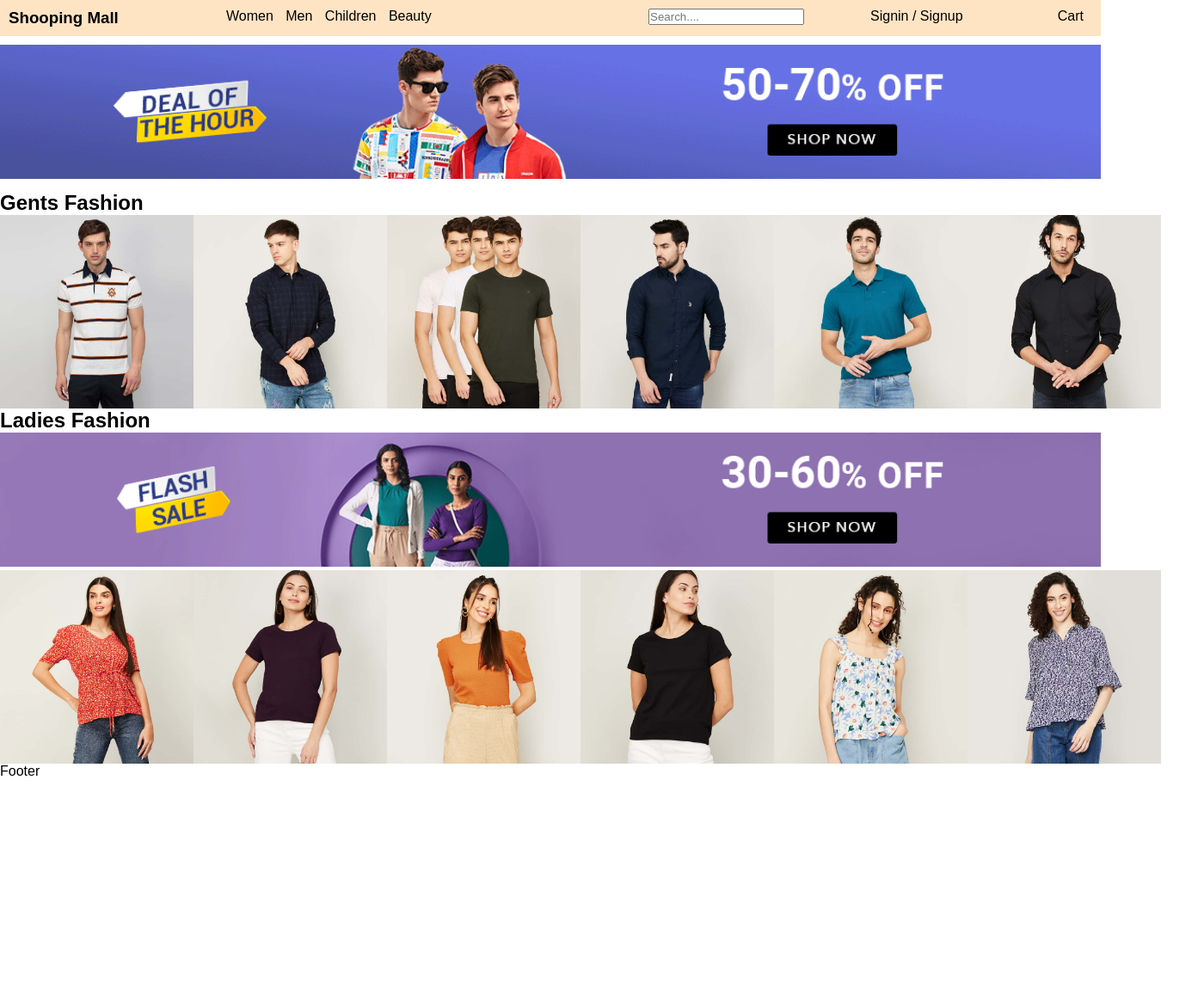
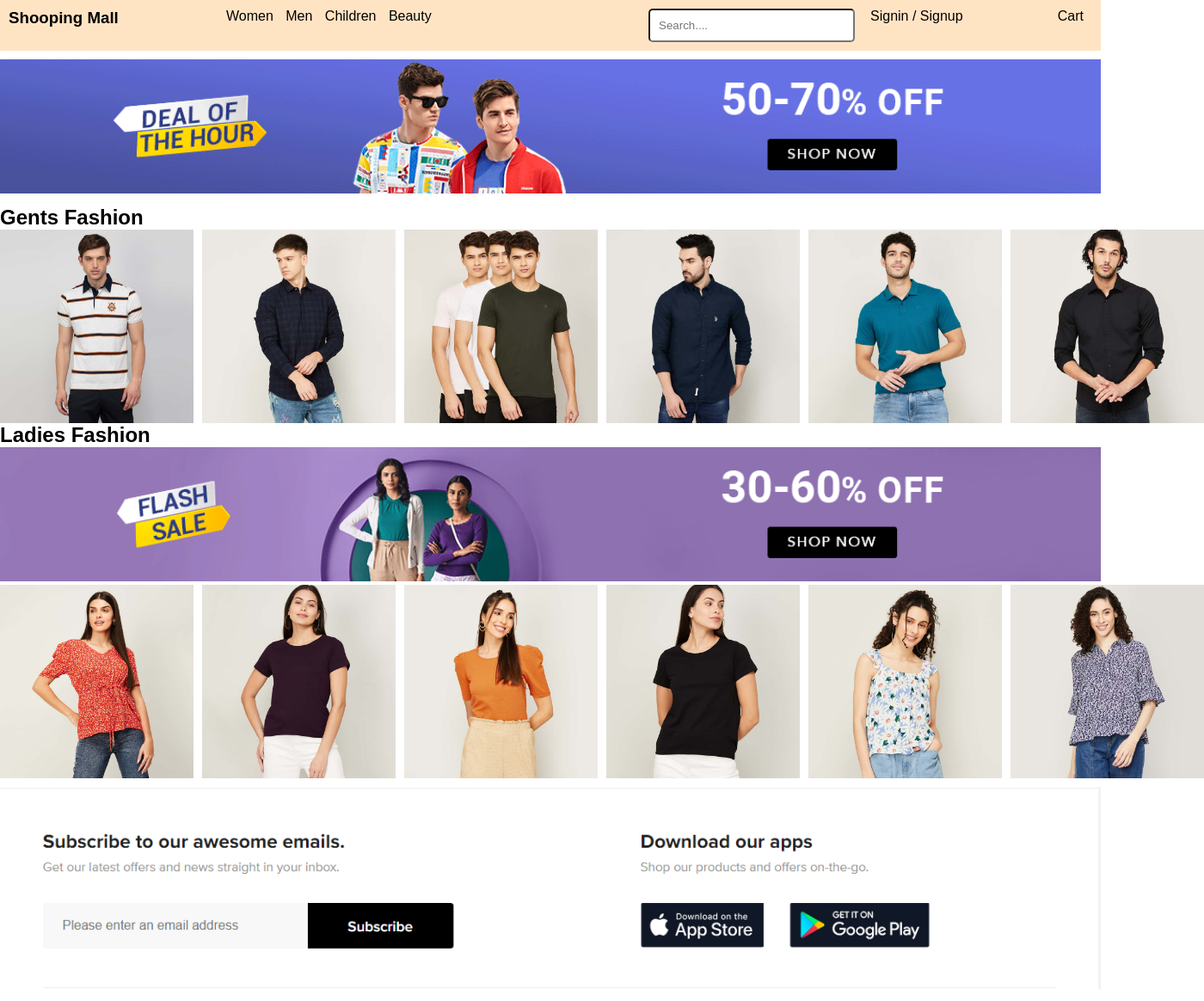
Before and after one commit to DineshReddy1812/shopweb, a React (Create React App) app: page / in a window 1280 px wide. Shown: the whole page at 86% size, 1400 px wide, since content can reach past the window. Before the commit the page ends 906 px from the top, so only its background shows below. Built offline with nearby package versions, Linux system fonts and the light colour scheme.

Commit message:
new changes

```diff
--- a/src/App.css
+++ b/src/App.css
@@ -25,10 +25,16 @@
 
 .centre{
   flex: 4;
+  display: flex;
 }
 
 .search{
   flex: 2;
+}
+.search input{
+  padding: 10px;
+  width: 15rem;
+  border-radius: 5px;
 }
 
 .right{
@@ -47,6 +53,7 @@
 }
 .menimages{
   display: flex;
+  gap: 10px;
 }
 .menimages img{
   width: 225px;
--- a/src/Shoppingfolder/components/Footer.jsx
+++ b/src/Shoppingfolder/components/Footer.jsx
@@ -5,8 +5,10 @@ import React from 'react'
 
 const Footer = () => {
   return (
-    <div>
-      Footer
+    <div className='BannerSection'>
+        <div className="bannerbox">
+            <img src='assets/footer.png' alt='banner'/>
+        </div>
     </div>
   )
 }
```
